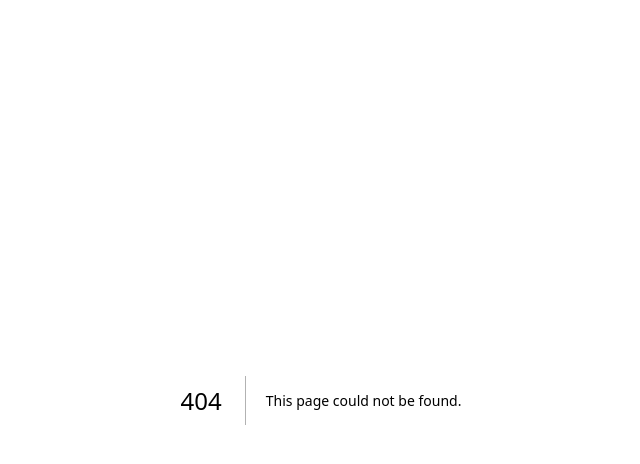
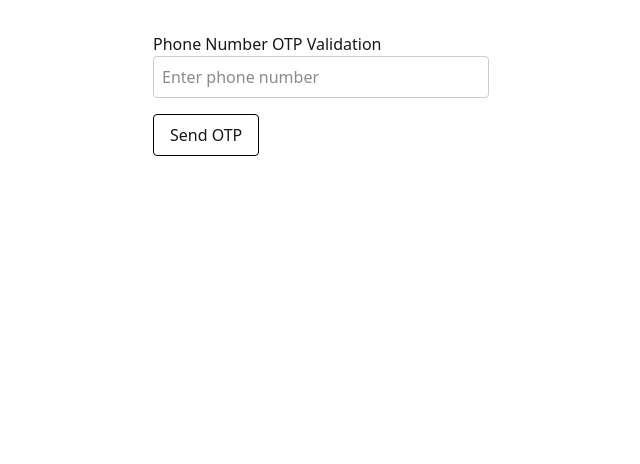
Before and after one commit to rahul-raj-hl/ripuraj, a Next.js app: page /login in a window 1280 px wide. Before the commit this address had no page. Shown: the top 464 px of the page, without its empty margins (319-959 px from the left). Built offline with nearby package versions, Linux system fonts and the light colour scheme.

Commit message:
feat: OTP validation added

```diff
--- a/package.json
+++ b/package.json
@@ -10,10 +10,12 @@
   },
   "dependencies": {
     "dotenv": "^16.4.7",
+    "formik": "^2.4.6",
     "mongoose": "^8.12.1",
     "next": "15.2.3",
     "react": "^19.0.0",
-    "react-dom": "^19.0.0"
+    "react-dom": "^19.0.0",
+    "yup": "^1.6.1"
   },
   "devDependencies": {
     "@eslint/eslintrc": "^3",
--- a/src/components/OtpInput.js
+++ b/src/components/OtpInput.js
@@ -4,7 +4,7 @@ import PropTypes from "prop-types";
 // Utility function to validate input
 const isValidInput = (value) => /^\d?$/.test(value);
 
-const OtpInput = ({ length = 6, onChange }) => {
+const OtpInput = ({ length, onChange }) => {
   // State to store OTP digits, initialized with empty strings
   const [otp, setOtp] = useState(() => Array.from({ length }, () => ""));
   const inputRefs = useRef([]);
@@ -41,6 +41,8 @@ const OtpInput = ({ length = 6, onChange }) => {
     textAlign: "center",
     fontSize: "1.2rem",
     padding: "0.5rem",
+    border: "1px solid #000",
+    borderRadius: "4px",
   };
 
   return (
--- /dev/null
+++ b/src/pages/login.js
@@ -0,0 +1,7 @@
+import OTPValidation from "@/screens/OtpVerification"
+
+const Login = () => {
+    return <OTPValidation />
+}
+
+export default Login
--- a/src/screens/OtpVerification.js
+++ b/src/screens/OtpVerification.js
@@ -1,15 +1,54 @@
 import { useState } from "react";
+import { useFormik } from "formik";
+import * as Yup from "yup";
 import OtpInput from "../components/OtpInput";
 
+// Reusable Button component
+const Button = ({ onClick, children, style }) => (
+  <button
+    onClick={onClick}
+    style={{
+      padding: "0.5rem 1rem",
+      fontSize: "1rem",
+      cursor: "pointer",
+      border: "1px solid #000",
+      borderRadius: "4px",
+      ...style,
+    }}
+  >
+    {children}
+  </button>
+);
+
 const OTPValidation = () => {
-  const [phoneNumber, setPhoneNumber] = useState("");
   const [isOtpSent, setIsOtpSent] = useState(false);
   const [error, setError] = useState("");
   const [otp, setOtp] = useState("");
 
-  // Validates a 10-digit phone number
-  const isValidPhoneNumber = (number) =>
-    typeof number === "string" && number.length === 10 && !isNaN(number);
+  const formik = useFormik({
+    initialValues: {
+      phoneNumber: "",
+    },
+    validationSchema: Yup.object({
+      phoneNumber: Yup.string()
+        .matches(/^\d{10}$/, "Phone number must be exactly 10 digits")
+        .required("Phone number is required"),
+    }),
+    onSubmit: async (values) => {
+      setIsOtpSent(true);
+      try {
+        const data = await apiRequest("/api/sendOtp", { phoneNumber: values.phoneNumber });
+        if (data.message === "OTP sent successfully") {
+          setIsOtpSent(true);
+          setError(""); // Clear any previous errors
+        } else {
+          setError(data.message || "Failed to send OTP.");
+        }
+      } catch (err) {
+        setError(err.message);
+      }
+    },
+  });
 
   // Handles API requests with error handling
   const apiRequest = async (url, payload) => {
@@ -28,25 +67,6 @@ const OTPValidation = () => {
     }
   };
 
-  // Sends OTP to the provided phone number
-  const sendOtp = async () => {
-    if (!isValidPhoneNumber(phoneNumber)) {
-      setError("Please enter a valid 10-digit phone number.");
-      return;
-    }
-    try {
-      const data = await apiRequest("/api/sendOtp", { phoneNumber });
-      if (data.message === "OTP sent successfully") {
-        setIsOtpSent(true);
-        setError(""); // Clear any previous errors
-      } else {
-        setError(data.message || "Failed to send OTP.");
-      }
-    } catch (err) {
-      setError(err.message);
-    }
-  };
-
   // Verifies the entered OTP
   const verifyOtp = async () => {
     if (otp.length !== 6) {
@@ -54,7 +74,7 @@ const OTPValidation = () => {
       return;
     }
     try {
-      const data = await apiRequest("verifyOtp", { phoneNumber, otp });//here api used to verify OTP
+      const data = await apiRequest("verifyOtp", { phoneNumber: formik.values.phoneNumber, otp });//here api used to verify OTP
       if (data.success) {
         window.location.href = "/next-page"; // Redirect on successful verification
       } else {
@@ -73,53 +93,35 @@ const OTPValidation = () => {
         <div>
           <h2>Enter OTP</h2>
           <OtpInput length={6} onChange={setOtp} />
-          <button
-            onClick={verifyOtp}
-            style={{
-              marginTop: "1rem",
-              padding: "0.5rem 1rem",
-              fontSize: "1rem",
-              cursor: "pointer",
-            }}
-          >
+          <Button onClick={verifyOtp} style={{ marginTop: "1rem" }}>
             Verify OTP
-          </button>
+          </Button>
         </div>
       ) : (
         // Phone number input section
-        <div>
-          <h2>Enter Phone Number</h2>
+        <form onSubmit={formik.handleSubmit}>
+          {/* <h2>Enter Phone Number</h2> */}
           <input
             type="text"
+            name="phoneNumber"
             placeholder="Enter phone number"
-            value={phoneNumber}
-            onChange={(e) => setPhoneNumber(e.target.value)}
+            value={formik.values.phoneNumber}
+            onChange={formik.handleChange}
+            onBlur={formik.handleBlur}
             style={{
               width: "100%",
               padding: "0.5rem",
               marginBottom: "1rem",
               fontSize: "1rem",
-              border: "1px solid #ccc",
+              border: formik.touched.phoneNumber && formik.errors.phoneNumber ? "1px solid red" : "1px solid #ccc",
               borderRadius: "4px",
             }}
           />
-          <button
-            onClick={sendOtp}
-            style={{
-              padding: "0.5rem 1rem",
-              fontSize: "1rem",
-              cursor: "pointer",
-            }}
-          >
-            Send OTP
-          </button>
-        </div>
-      )}
-      {/* Display error message if any */}
-      {error && (
-        <p style={{ color: "red", marginTop: "1rem", fontSize: "0.9rem" }}>
-          {error}
-        </p>
+          {formik.touched.phoneNumber && formik.errors.phoneNumber && (
+            <div style={{ color: "red", marginBottom: "1rem" }}>{formik.errors.phoneNumber}</div>
+          )}
+          <Button type="submit">Send OTP</Button>
+        </form>
       )}
     </div>
   );
```
Also changed, not shown: 1 other file (tests, documents, lock files or other folders).
